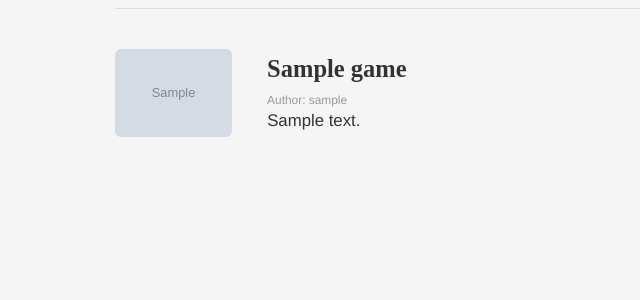
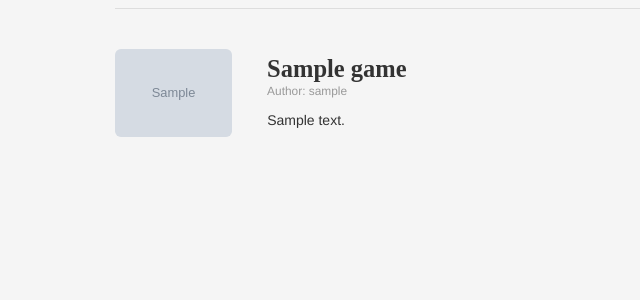
Before and after one commit to AppCakeLtd/Barrel.API, a CakePHP app: the page made by app/View/Games/database.ctp in a window 1280 px wide. Shown: the part 377-677 px from the top of the page, without its empty margins (0-640 px from the left). Run offline with PHP 8.4 and a stand-in for CakePHP, Linux system fonts and the light colour scheme; the template is opened without the code that fills it: most values are stand-ins (such as "Sample title", 1, 10 or a date in 2020); grey boxes marked "Sample" are stand-in pictures; some libraries are stand-ins or nearby versions; some web fonts are replaced.

Commit message:
[Style]: Styling on the author element

```diff
--- a/app/webroot/css/style.css
+++ b/app/webroot/css/style.css
@@ -116,9 +116,11 @@ div.thumbnail {
 
 .thumbnail > p {
 	float: right;
-	font: 1.2em/1.4em Helvetica, Arial, sans-serif;
+	font: 1.0em/1.5em Helvetica, Arial, sans-serif;
 	padding-right: 1%;
 	width: 86%;
+	margin-top: 10px;
+    max-height: 96px;
 }
 
 .thumbnail > .thumb-holder > img {
@@ -190,6 +192,10 @@ div.thumbnail {
 	}
 }
 
+.thumbnail h5 {
+    margin-top: -9px;
+}
+
 /* BOOTSTRAP OVERRIDES */
 .btn-narrow {
 	padding: 4px 11px;
```
